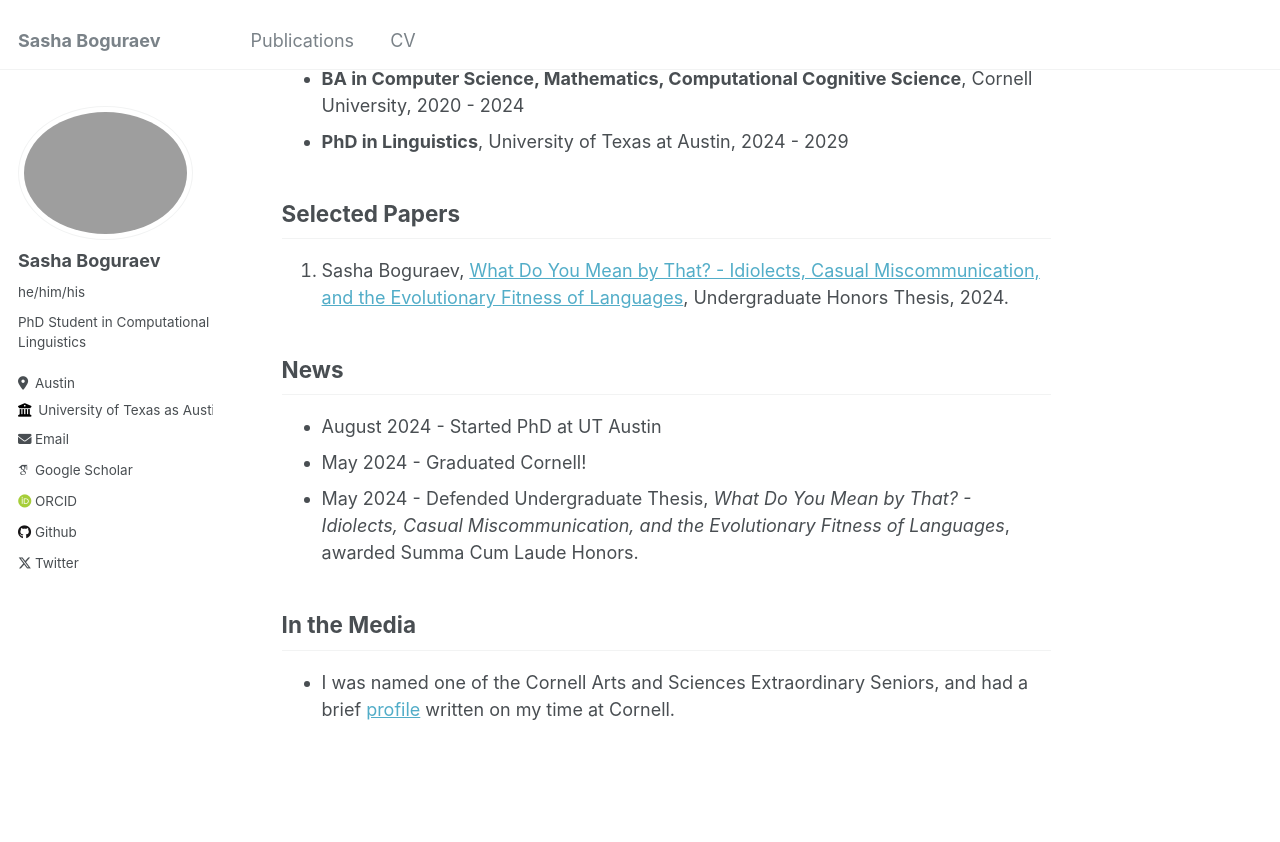
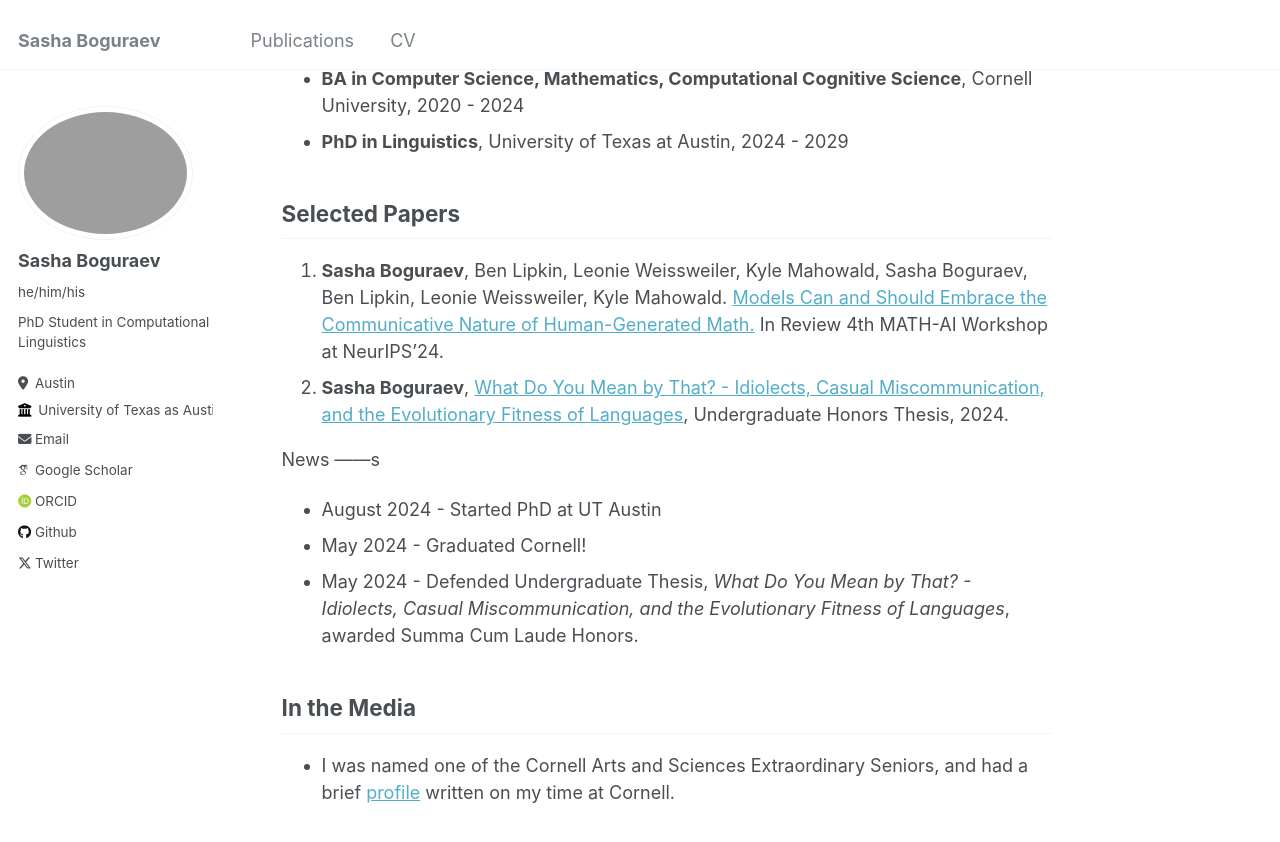
Before and after one commit to SashaBoguraev/SashaBoguraev.github.io, a Jekyll site: the page built from _pages/about.md, in a window 1280 px wide and 900 px high, scrolled down 479 px. Shown: the top 842 px of the window. Built offline with Jekyll 4.4.1, drawn with Linux system fonts in a browser that asks for light colours; some web fonts are replaced.

```diff
--- a/_pages/about.md
+++ b/_pages/about.md
@@ -20,10 +20,11 @@ Education
 
 Selected Papers
 ------
-1. Sasha Boguraev, [What Do You Mean by That? - Idiolects, Casual Miscommunication, and the Evolutionary Fitness of Languages](https://SashaBoguraev.github.io/files/BoguraevHonorsThesis.pdf), Undergraduate Honors Thesis, 2024.
+1. __Sasha Boguraev__, Ben Lipkin, Leonie Weissweiler, Kyle Mahowald, Sasha Boguraev, Ben Lipkin, Leonie Weissweiler, Kyle Mahowald. [Models Can and Should Embrace the Communicative Nature of Human-Generated Math.](https://SashaBoguraev.github.io/files/Math_and_AI_Position___Sasha__Ben__Kyle.pdf) In Review 4th MATH-AI Workshop at NeurIPS’24.
+2. __Sasha Boguraev__, [What Do You Mean by That? - Idiolects, Casual Miscommunication, and the Evolutionary Fitness of Languages](https://SashaBoguraev.github.io/files/BoguraevHonorsThesis.pdf), Undergraduate Honors Thesis, 2024.
 
 News
-------
+------s
 * August 2024 - Started PhD at UT Austin
 * May 2024 - Graduated Cornell!
 * May 2024 - Defended Undergraduate Thesis, _What Do You Mean by That? - Idiolects, Casual Miscommunication, and the Evolutionary Fitness of Languages_, awarded Summa Cum Laude Honors.
```
Also changed, not shown: _pages/publications.md (+2 -2 lines).
